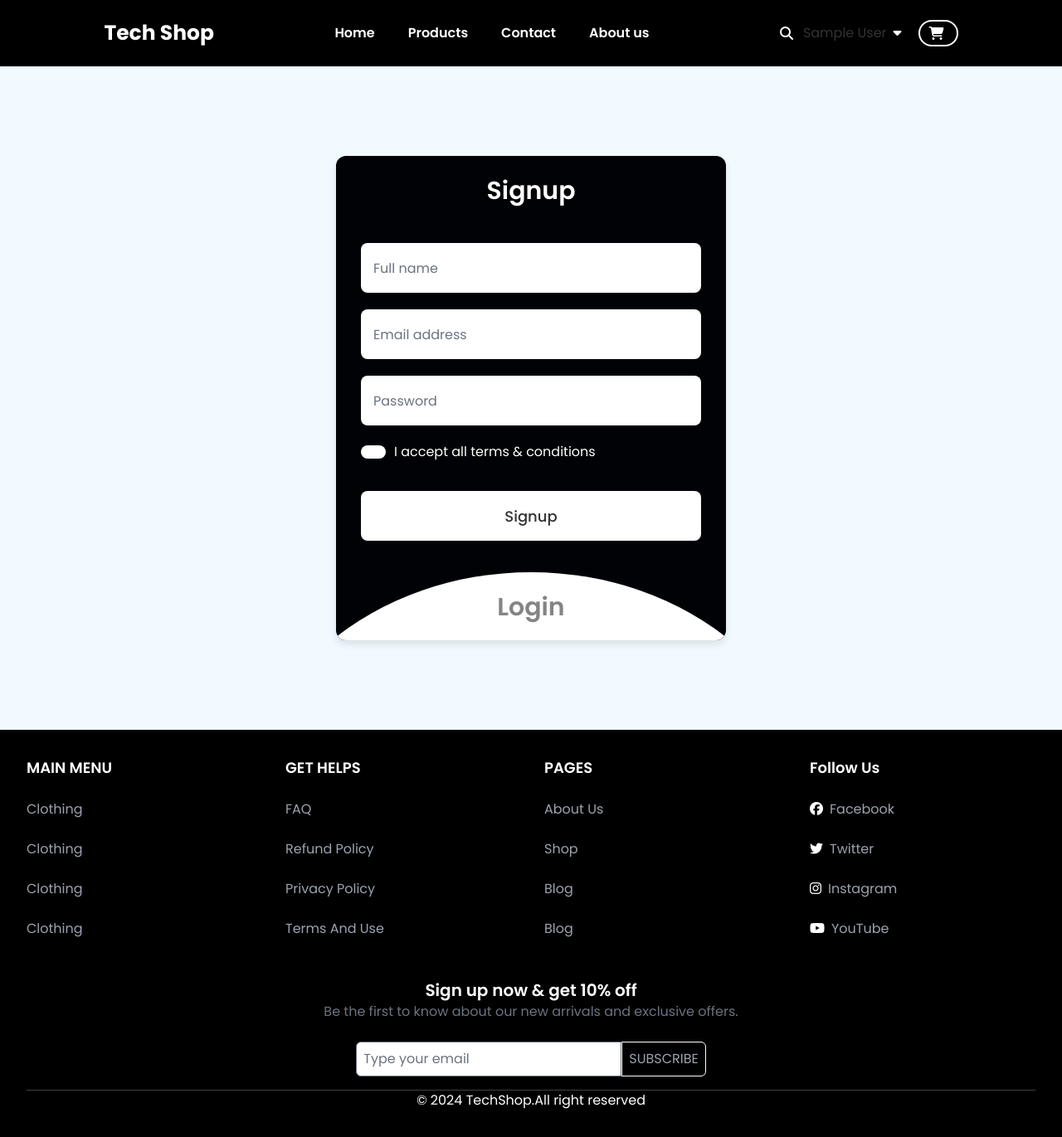
After one commit to Ronny564/TechShop, a PHP site: page /TechShop/customer/login.php in a window 1280 px wide. The commit adds this page. Shown: the whole page at 83% size. Run offline with PHP 8.4, Linux system fonts and the light colour scheme; the visitor is signed in with stand-in values (Sample User, id 1); some libraries are stand-ins or nearby versions.

Commit message:
third commit

```diff
--- /dev/null
+++ b/customer/css/login.css
@@ -0,0 +1,159 @@
+/* Import Google font - Poppins */
+@import url("https://fonts.googleapis.com/css2?family=Poppins:wght@200;300;400;500;600;700&display=swap");
+* {
+  margin: 0;
+  padding: 0;
+  box-sizing: border-box;
+  font-family: "Poppins",
+    sans-serif;
+}
+.main {
+  min-height: 100vh;
+  display: flex;
+  align-items: center;
+  justify-content: center;
+  background: #f0faff;
+}
+.wrapper {
+  position: relative;
+  max-width: 470px;
+  width: 100%;
+  border-radius: 12px;
+  padding: 20px
+    30px
+    120px;
+  background: #000206;
+  box-shadow: 0
+    5px
+    10px
+    rgba(
+      0,
+      0,
+      0,
+      0.1
+    );
+  overflow: hidden;
+}
+.form.login {
+  position: absolute;
+  left: 50%;
+  bottom: -86%;
+  transform: translateX(
+    -50%
+  );
+  width: calc(
+    100% +
+      220px
+  );
+  padding: 20px
+    140px;
+  border-radius: 50%;
+  height: 100%;
+  background: #fff;
+  transition: all
+    0.6s
+    ease;
+}
+.wrapper.active
+  .form.login {
+  bottom: -15%;
+  border-radius: 35%;
+  box-shadow: 0 -5px
+    10px rgba(0, 0, 0, 0.1);
+}
+.form
+  header {
+  font-size: 30px;
+  text-align: center;
+  color: #fff;
+  font-weight: 600;
+  cursor: pointer;
+}
+.form.login
+  header {
+  color: #333;
+  opacity: 0.6;
+}
+.wrapper.active
+  .form.login
+  header {
+  opacity: 1;
+}
+.wrapper.active
+  .signup
+  header {
+  opacity: 0.6;
+}
+.wrapper
+  form {
+  display: flex;
+  flex-direction: column;
+  gap: 20px;
+  margin-top: 40px;
+}
+form
+  input {
+  height: 60px;
+  outline: none;
+  border: none;
+  padding: 0
+    15px;
+  font-size: 16px;
+  font-weight: 400;
+  color: #333;
+  border-radius: 8px;
+  background: #fff;
+}
+.form.login
+  input {
+  border: 1px
+    solid
+    #aaa;
+}
+.form.login
+  input:focus {
+  box-shadow: 0
+    1px 0
+    #ddd;
+}
+form
+  .checkbox {
+  display: flex;
+  align-items: center;
+  gap: 10px;
+}
+.checkbox
+  input[type="checkbox"] {
+  height: 16px;
+  width: 16px;
+  accent-color: #fff;
+  cursor: pointer;
+}
+form
+  .checkbox
+  label {
+  cursor: pointer;
+  color: #fff;
+}
+form a {
+  color: #333;
+  text-decoration: none;
+}
+form
+  a:hover {
+  text-decoration: underline;
+}
+form
+  input[type="submit"] {
+  margin-top: 15px;
+  padding: none;
+  font-size: 18px;
+  font-weight: 500;
+  cursor: pointer;
+}
+.form.login
+  input[type="submit"] {
+  background: #000209;
+  color: #fff;
+  border: none;
+}
--- a/customer/css/navbar.css
+++ b/customer/css/navbar.css
@@ -115,6 +115,7 @@
 .user{
     margin-left: 20px;
 }
+
 .toogle_btn{
     display: none;
     cursor: pointer;
@@ -141,12 +142,49 @@
 .dropdown_menu li:hover{
     color: black;
 }
+.logout{
+    position: relative;
+}
+.drop_down{
+    display: none;
+}
+.logout:hover .drop_down{
+    display: block;
+    position: absolute;
+    background-color: gray;
+    left: 0;
+    top: 100%;
+    border-radius: 4px;
+}
+.logout:hover .drop_down ul {
+    margin: 10px;
+}
+.logout:hover .drop_down ul li{
+    width: 150px;
+    padding: 10px;
+}
+.logout:hover .drop_down ul li :hover{
+   color: black;
+}
+.drop_down ul li button{
+    color: black;
+    background-color: whitesmoke;
+    padding: 10px;
+    border-radius: 5px;
+    width: 100%;
+    border: 2px solid black;
+}
+.drop_down ul li button:hover{
+    background-color: black;
+    color: white;
+    border: 2px solid white;
+    transition: 0.4s;
+
+}
+
 @media (max-width: 720px) {
     .nav_logo{
         font-size: 23px;
-    }
-    .drop_down{
-        display: block;
     }
     .nav_links{
         display: none;
--- /dev/null
+++ b/customer/js/login.js
@@ -0,0 +1,10 @@
+    const wrapper = document.querySelector(".wrapper"),
+      signupHeader = document.querySelector(".signup header"),
+      loginHeader = document.querySelector(".login header");
+
+    loginHeader.addEventListener("click", () => {
+      wrapper.classList.add("active");
+    });
+    signupHeader.addEventListener("click", () => {
+      wrapper.classList.remove("active");
+    });
--- /dev/null
+++ b/customer/login.php
@@ -0,0 +1,53 @@
+<?php
+require_once "navbar.php";
+require_once "link.php";
+?>
+<!DOCTYPE html>
+<!-- Coding By CodingNepal - codingnepalweb.com -->
+<html lang="en">
+  <head>
+    <meta charset="UTF-8" />
+    <meta http-equiv="X-UA-Compatible" content="IE=edge" />
+    <meta name="viewport" content="width=device-width, initial-scale=1.0" />
+    <link rel="stylesheet" href="css/login.css" />
+  </head>
+  <body>
+    <div class="main">
+    <section class="wrapper">
+          <div class="form signup">
+            <header>Signup</header>
+            <form action="#">
+              <input type="text" placeholder="Full name" required />
+              <input type="text" placeholder="Email address" required />
+              <input type="password" placeholder="Password" required />
+              <div class="checkbox">
+                <input type="checkbox" id="signupCheck" />
+                <label for="signupCheck">I accept all terms & conditions</label>
+              </div>
+              <input type="submit" value="Signup" />
+            </form>
+          </div>
+
+          <div class="form login">
+            <header>Login</header>
+            <form action="checklogin.php" method="POST">
+              <input type="text" placeholder="Email address" name="email"  required />
+              <input type="password" placeholder="Password" name="password" required />
+              <a href="#">Forgot password?</a>
+              <input type="submit" value="Login" />
+            </form>
+            <?php if(isset($_GET["login"])&& $_GET['login']=='failed'): ?>
+            <p class="text-red-600 text-l font-bold">Login Failed.</p>
+            <?php endif ?>
+          </div>
+        </section>
+    </div>
+
+  </body>
+
+  <script src="js/login.js"></script>
+</html>
+
+<?php
+require_once "footer.php";
+?>
--- a/customer/navbar.php
+++ b/customer/navbar.php
@@ -1,5 +1,20 @@
 <?php
+session_start();
 require_once "link.php";
+if(isset($_SESSION['user']))
+{
+    $user =$_SESSION['user'];
+};
+function logout()
+{
+    if(isset($_SESSION["user"]))
+    {
+        unset($_SESSION["user"]);
+    }
+}
+if($_SERVER['REQUEST_METHOD'] === "POST"){
+    logout();
+}
 ?>
 <!DOCTYPE html>
 <html lang="en">
@@ -37,9 +52,26 @@ require_once "link.php";
                 <input type="text" placeholder="Search...">
             </div>
         </div>
-        <div class="user">
-            <a href=""><i class="fa-solid fa-user"></i></a>
+
+        <?php if(isset($_SESSION['user'])){?>
+        <form method="POST">
+            <div class="logout">
+            <a href=""><?=$_SESSION['user']['name']?><i class="fa-solid fa-caret-down ml-2"></i></a>
+                <div class="drop_down">
+                    <ul>
+                        <li><a href="">Profile</a></li>
+                        <li><a href="">Setting</a></li>
+                        <li><button>Log Out</button></li>
+                    </ul>
+                </div>
+            </div>
+        </form>
+        <?php }else{?>
+            <div class="user">
+            <a href="login.php"><i class="fa-solid fa-user"></i></a>
         </div>
+        <?php } ?>
+
         <div class="cart ml-5 w-12 h-8 rounded-full border-2 border-white flex justify-center items-center pr-1">
             <a href="" class=""><i class="fa-solid fa-cart-shopping"></i></a>
         </div>
```
Also changed, not shown: customer/checklogin.php (added, +41 -0 lines), customer/css/index.css (+26 -5 lines), customer/data.php (added, +16 -0 lines), customer/index.php (+6 -5 lines), database/SeedTable.php (+23 -12 lines), database/data.php (+24 -0 lines), customer/img/Mouse.jpg (renamed from customer/img/Super-lightweight.webp), customer/img/chair.jpg (renamed from customer/img/home-featured-overwatch-lg.webp), customer/img/gaimgroom.jpg (added), customer/img/sen.jpg (renamed from customer/img/razer-viper-v3-pro-sentinels-edition-hero-desktop.webp).
